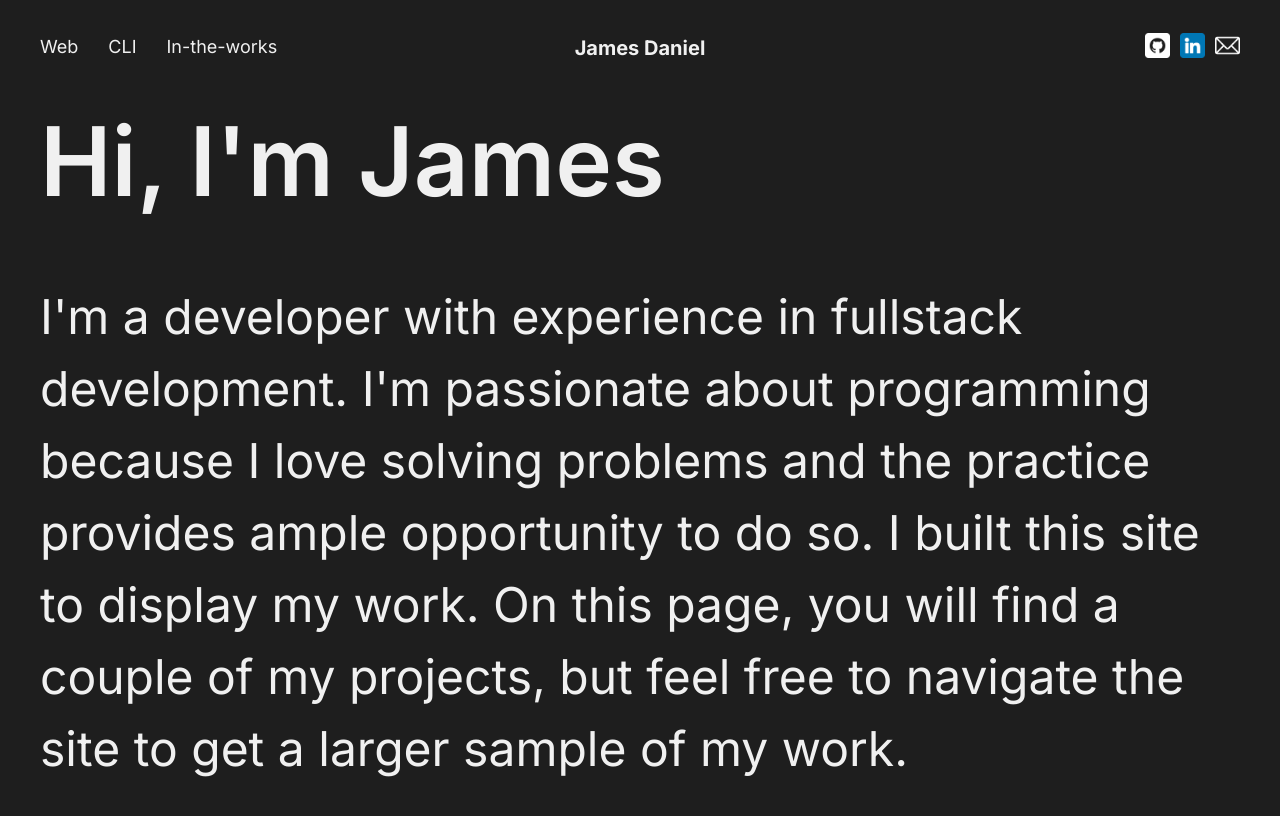
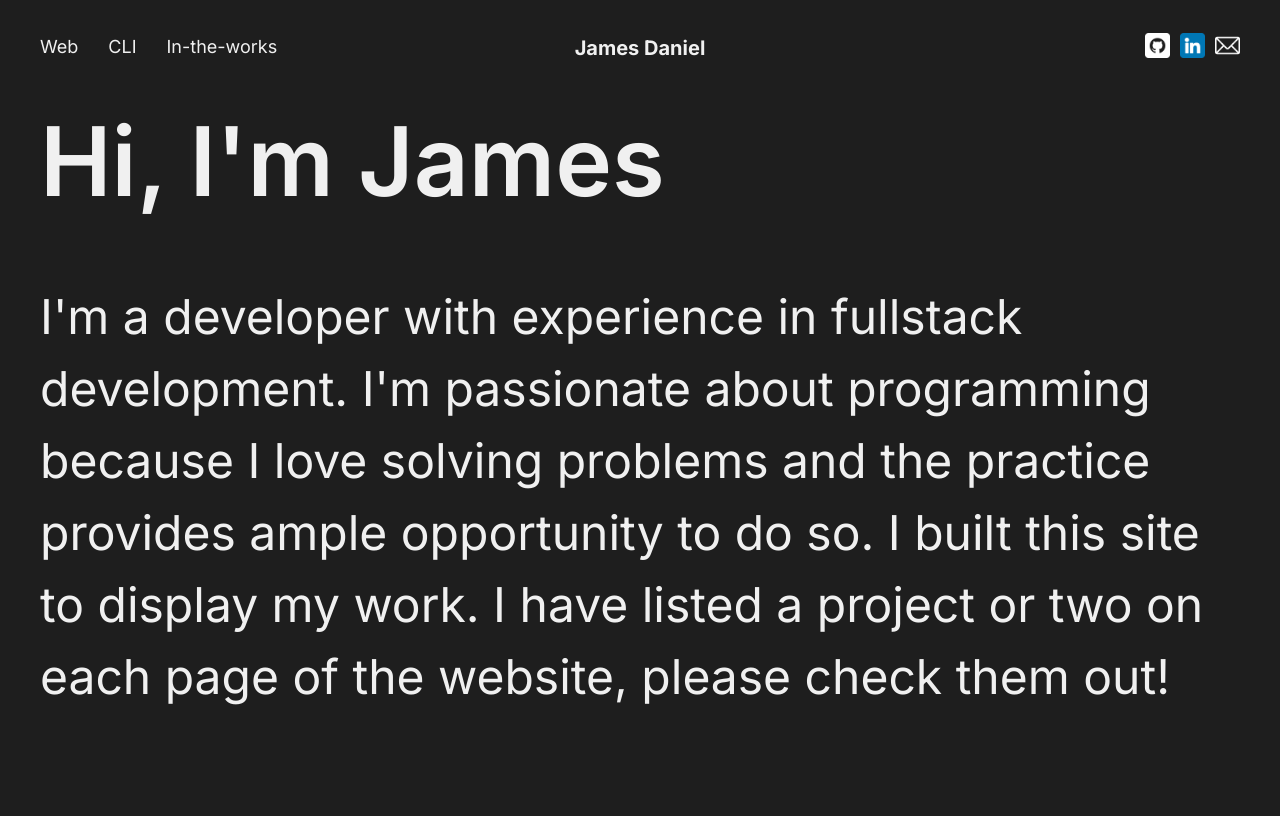
Before and after one commit to jamesdaniel3/portfolio, a React (Vite) app in the folder portfolio_client/: page / in a window 1280 px wide. Shown: the top 816 px of the page. Built offline with nearby package versions, Linux system fonts and the light colour scheme.

Commit message:
editied copy of home page

```diff
--- a/portfolio_client/src/routes/Home.jsx
+++ b/portfolio_client/src/routes/Home.jsx
@@ -11,9 +11,8 @@ export default function Home() {
             I'm a developer with experience in fullstack development. I'm
             passionate about programming because I love solving problems and the
             practice provides ample opportunity to do so. I built this site to
-            display my work. On this page, you will find a couple of my
-            projects, but feel free to navigate the site to get a larger sample
-            of my work.
+            display my work. I have listed a project or two on each page of the
+            website, please check them out!
           </p>
         </div>
       </div>
```
